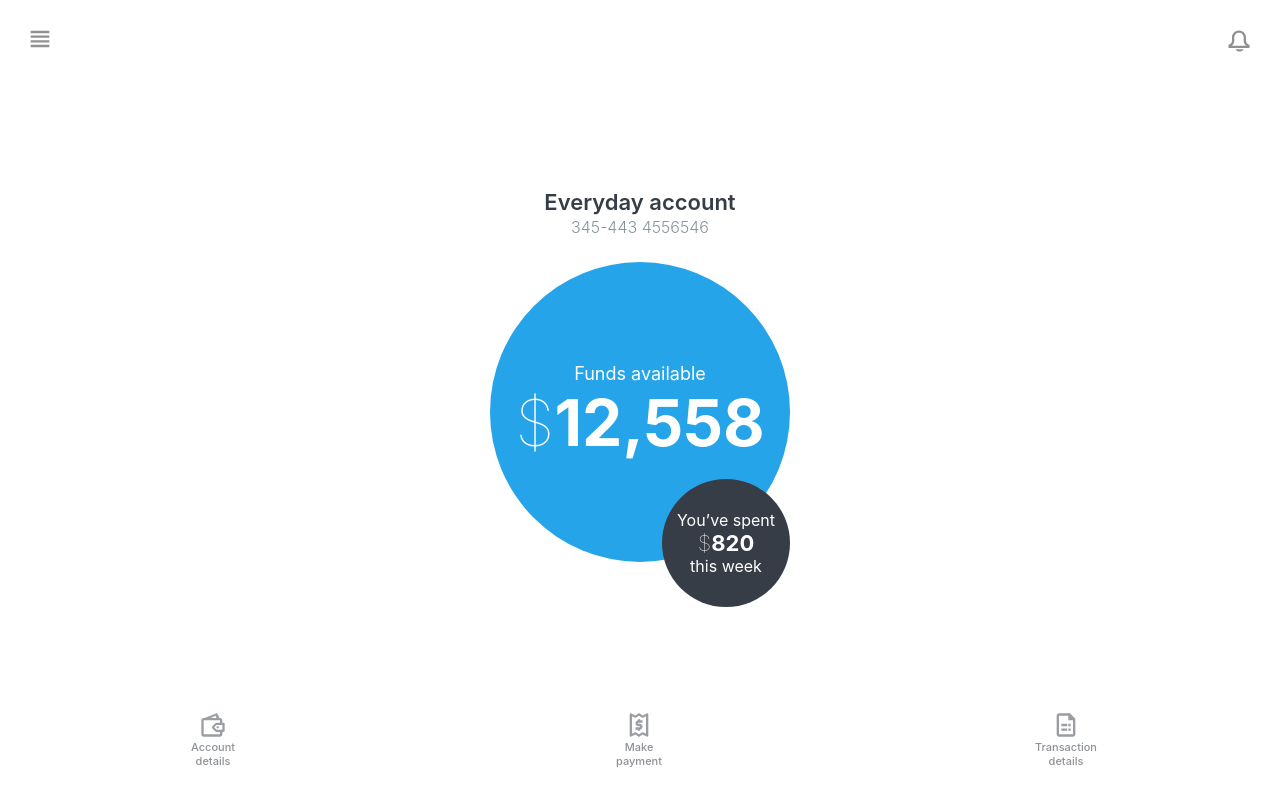
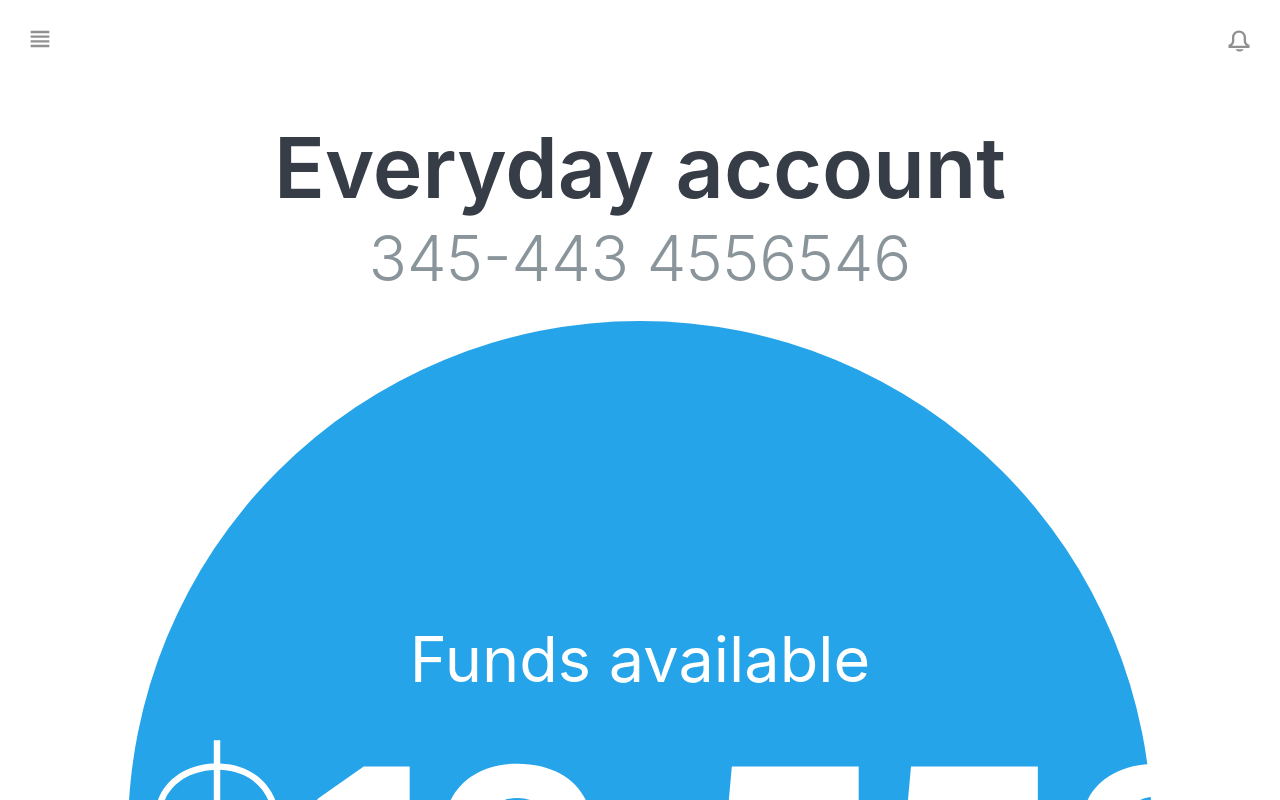
Before and after one commit to phuongy/andrei-bank-demo, a React (Create React App) app: page / in a window 1280 px wide. Built offline with nearby package versions, Linux system fonts and the light colour scheme.

Commit message:
variable font size

```diff
--- a/src/components/accountSummary/accountSummary.css
+++ b/src/components/accountSummary/accountSummary.css
@@ -6,13 +6,14 @@
 .accountName {
   color: #363D47;
   font-size: 22px;
+  font-size: calc(17px + 14 * ((100vw - 320px) / 200));
   font-weight: 600;
   margin-bottom: 2px;
 }
 
 .accountNumber {
   color: #8A959B;
-  font-size: 16px;
+  font-size: calc(15px + 10 * ((100vw - 320px) / 200));
   font-weight: 300;
   margin-bottom: 25px;
 }
@@ -23,19 +24,21 @@
   color: #fff;
   display: flex;
   flex-direction: column;
-  height: 300px;
+  height: 80vw;
   justify-content: center;
-  margin-bottom: 45px;
-  width: 300px;
+  margin-bottom: 10vw;
+  width: 80vw;
 }
 
 .accountBalanceLabel {
   font-size: 18px;
+  font-size: calc(15px + 10 * ((100vw - 320px) / 200));
   font-weight: 400;
 }
 
 .accountBalanceValue {
   font-size: 64px;
+  font-size: calc(48px + 50 * ((100vw - 320px) / 200));
 }
 
 .accountWeeklySpending {
@@ -45,17 +48,17 @@
   bottom: 0;
   color: #fff;
   display: flex;
-  height: 128px;
+  height: 35vw;
   justify-content: center;
   position: absolute;
   right: 0;
-  width: 128px;
+  width: 35vw;
 }
 
 .accountWeeklySpendingLabel {
-  font-size: 16px;
+  font-size: calc(14px + 10 * ((100vw - 320px) / 200));
 }
 
 .accountWeeklySpendingValue {
-  font-size: 22px;
+  font-size: calc(18px + 12 * ((100vw - 320px) / 200));
 }
```
